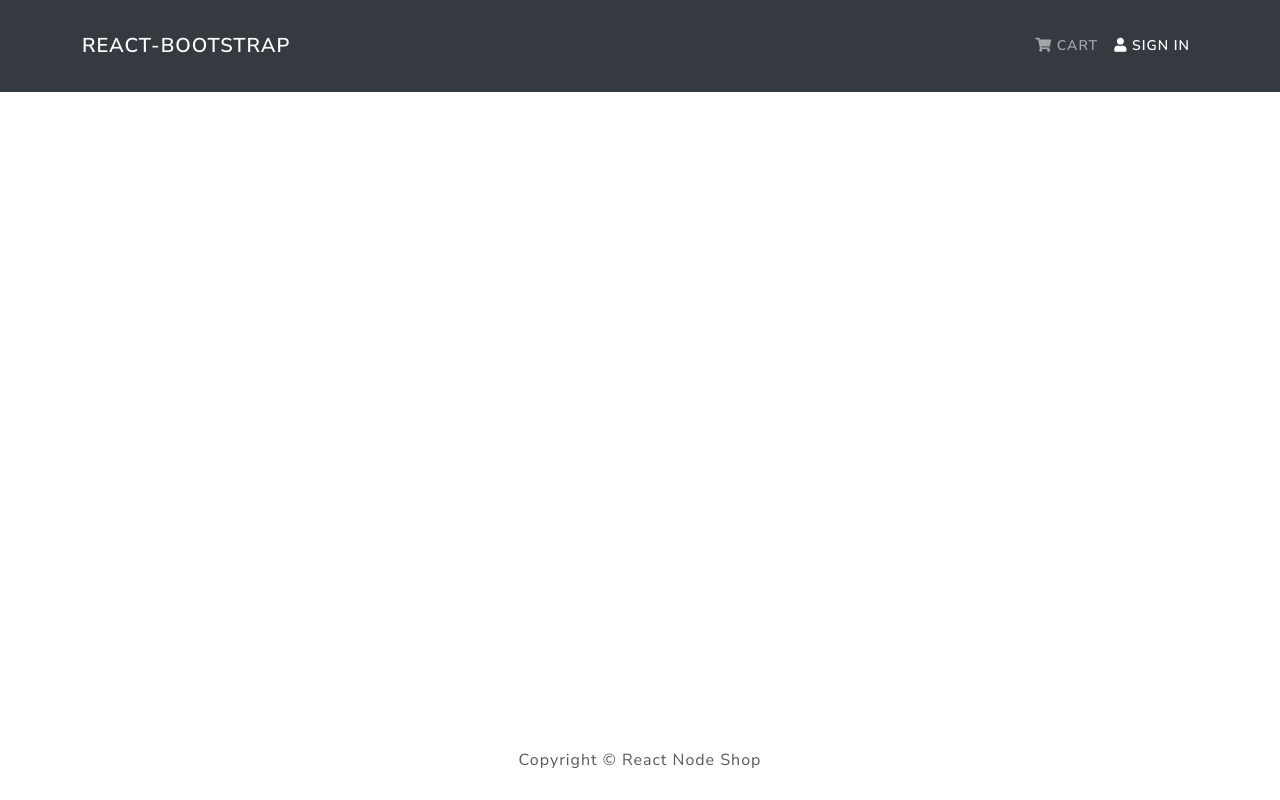
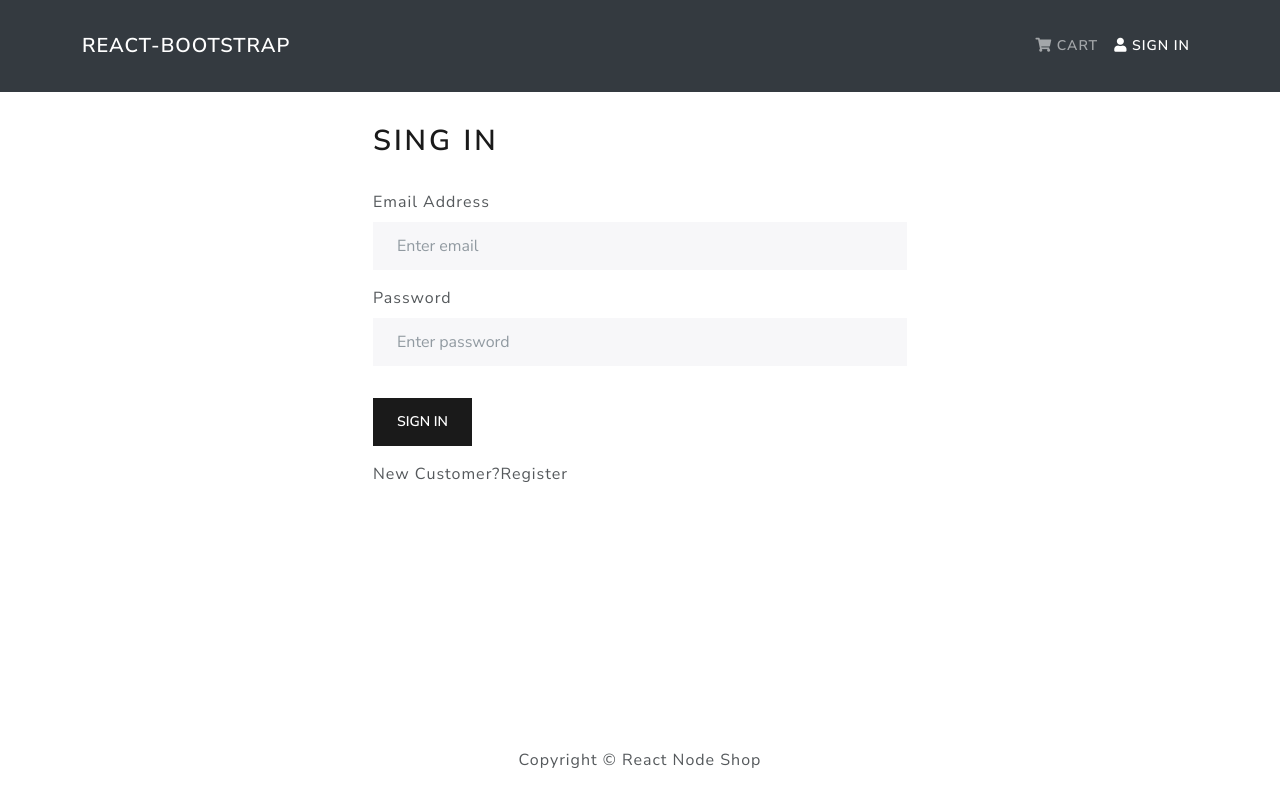
Before and after one commit to himelbikon/proshop-react-node, a React (Create React App) app in the folder frontend/: page /login in a window 1280 px wide. Built offline with nearby package versions, Linux system fonts and the light colour scheme.

Commit message:
user login functionality done

```diff
--- a/frontend/src/App.js
+++ b/frontend/src/App.js
@@ -6,6 +6,7 @@ import { Container } from "react-bootstrap";
 import HomeScreen from "./screens/HomeScreen";
 import ProductScreen from "./screens/ProductScreen";
 import CartScreen from "./screens/CartScreen";
+import LoginScreen from "./screens/LoginScreen";
 
 const App = () => {
   return (
@@ -17,6 +18,7 @@ const App = () => {
             <Route path="/" element={<HomeScreen />} exact />
             <Route path="/product/:id/" element={<ProductScreen />} />
             <Route path="/cart" element={<CartScreen />} />
+            <Route path="/login" element={<LoginScreen />} />
           </Routes>
         </Container>
       </main>
--- /dev/null
+++ b/frontend/src/actions/userActions.js
@@ -0,0 +1,43 @@
+import axios from "axios";
+
+import {
+  USER_LOGIN_FAIL,
+  USER_LOGIN_REQUEST,
+  USER_LOGIN_SUCCESS,
+  USER_LOGOUT,
+} from "../constants/userConstants";
+
+export const login = (email, password) => async (dispatch) => {
+  try {
+    dispatch({
+      type: USER_LOGIN_REQUEST,
+    });
+
+    const config = {
+      headers: {
+        "Content-Type": "application/json",
+      },
+    };
+
+    const { data } = await axios.post(
+      `/api/users/login`,
+      { email, password },
+      config
+    );
+
+    dispatch({
+      type: USER_LOGIN_SUCCESS,
+      payload: data,
+    });
+
+    localStorage.setItem("userInfo", JSON.stringify(data));
+  } catch (error) {
+    dispatch({
+      type: USER_LOGIN_FAIL,
+      payload:
+        error.response && error.response.data.message
+          ? error.response.data.message
+          : error.message,
+    });
+  }
+};
--- /dev/null
+++ b/frontend/src/components/FormContainer.jsx
@@ -0,0 +1,16 @@
+import React from "react";
+import { Container, Row, Col } from "react-bootstrap";
+
+const FormContainer = ({ children }) => {
+  return (
+    <Container>
+      <Row className="justify-content-md-center">
+        <Col xs={12} md={6}>
+          {children}
+        </Col>
+      </Row>
+    </Container>
+  );
+};
+
+export default FormContainer;
--- /dev/null
+++ b/frontend/src/constants/userConstants.js
@@ -0,0 +1,4 @@
+export const USER_LOGIN_REQUEST = "USER_LOGIN_REQUEST";
+export const USER_LOGIN_SUCCESS = "USER_LOGIN_SUCCESS";
+export const USER_LOGIN_FAIL = "USER_LOGIN_FAIL";
+export const USER_LOGOUT = "USER_LOGOUT";
--- /dev/null
+++ b/frontend/src/reducers/userReducers.js
@@ -0,0 +1,21 @@
+import {
+  USER_LOGIN_FAIL,
+  USER_LOGIN_REQUEST,
+  USER_LOGIN_SUCCESS,
+  USER_LOGOUT,
+} from "../constants/userConstants";
+
+export const userLoginReducer = (state = {}, action) => {
+  switch (action.type) {
+    case USER_LOGIN_REQUEST:
+      return { loading: true };
+    case USER_LOGIN_SUCCESS:
+      return { loading: false, userInfo: action.payload };
+    case USER_LOGIN_FAIL:
+      return { loading: false, error: action.payload };
+    case USER_LOGOUT:
+      return {};
+    default:
+      return state;
+  }
+};
--- /dev/null
+++ b/frontend/src/screens/LoginScreen.jsx
@@ -0,0 +1,85 @@
+import React, { useState, useEffect } from "react";
+import { Link, useSearchParams, useNavigate } from "react-router-dom";
+import { Form, Button, Row, Col } from "react-bootstrap";
+import { useDispatch, useSelector } from "react-redux";
+import { login } from "../actions/userActions";
+import FormContainer from "../components/FormContainer";
+import Message from "../components/Message";
+import Loader from "../components/Loader";
+
+const LoginScreen = () => {
+  const [query] = useSearchParams();
+  const navigate = useNavigate();
+  const dispatch = useDispatch();
+
+  const userLogin = useSelector((state) => state.userLogin);
+  const { loading, error, userInfo } = userLogin;
+
+  const [email, setEmail] = useState("");
+  const [password, setPassword] = useState("");
+
+  useEffect(() => {
+    if (userInfo) {
+      navigate(query.get("redirect") ? query.get("redirect") : "/");
+    }
+
+    return () => {};
+  }, [userInfo, navigate, query]);
+
+  const submitHandler = (e) => {
+    e.preventDefault();
+    dispatch(login(email, password));
+  };
+
+  return (
+    <FormContainer>
+      <h1>Sing In</h1>
+
+      {error && <Message variant="danger"> {error} </Message>}
+      {loading && <Loader />}
+
+      <Form onSubmit={submitHandler}>
+        <Form.Group controlId="email" className="my-3">
+          <Form.Label>Email Address</Form.Label>
+          <Form.Control
+            type="email"
+            placeholder="Enter email"
+            value={email}
+            onChange={(e) => setEmail(e.target.value)}
+          ></Form.Control>
+        </Form.Group>
+
+        <Form.Group controlId="password" className="my-3">
+          <Form.Label>Password</Form.Label>
+          <Form.Control
+            type="password"
+            placeholder="Enter password"
+            value={password}
+            onChange={(e) => setPassword(e.target.value)}
+          ></Form.Control>
+        </Form.Group>
+
+        <Button type="submit" variant="primary" className="my-3">
+          Sign In
+        </Button>
+      </Form>
+
+      <Row>
+        <Col>
+          New Customer?
+          <Link
+            to={
+              query.get("redirect")
+                ? `/register?redirect=${query.get("redirect")}`
+                : "/redirect"
+            }
+          >
+            Register
+          </Link>
+        </Col>
+      </Row>
+    </FormContainer>
+  );
+};
+
+export default LoginScreen;
--- a/frontend/src/store.js
+++ b/frontend/src/store.js
@@ -7,20 +7,28 @@ import {
   productListReducer,
 } from "./reducers/productReducers";
 
+import { userLoginReducer } from "./reducers/userReducers";
+
 import { cartReducer } from "./reducers/cartReducers";
 
 const reducer = combineReducers({
   productList: productListReducer,
   productDetails: productDetailsReducer,
   cart: cartReducer,
+  userLogin: userLoginReducer,
 });
 
 const cartItemsFromStorage = localStorage.getItem("cartItems")
   ? JSON.parse(localStorage.getItem("cartItems"))
   : [];
 
+const userInfoFromStorage = localStorage.getItem("userInfo")
+  ? JSON.parse(localStorage.getItem("userInfo"))
+  : null;
+
 const initialState = {
   cart: { cartItems: cartItemsFromStorage },
+  userLogin: { userInfo: userInfoFromStorage },
 };
 
 const middleware = [thunk];
```
